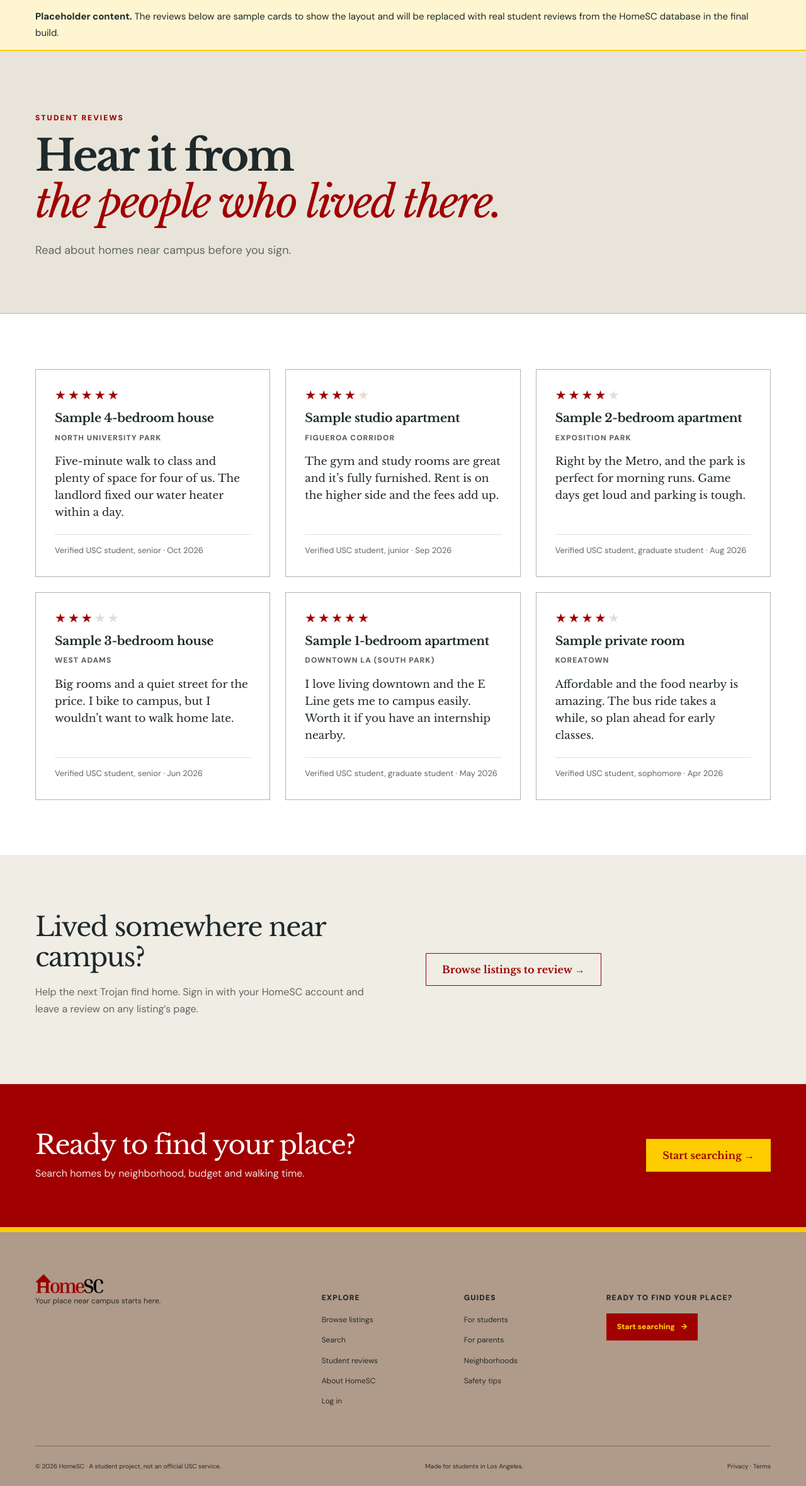
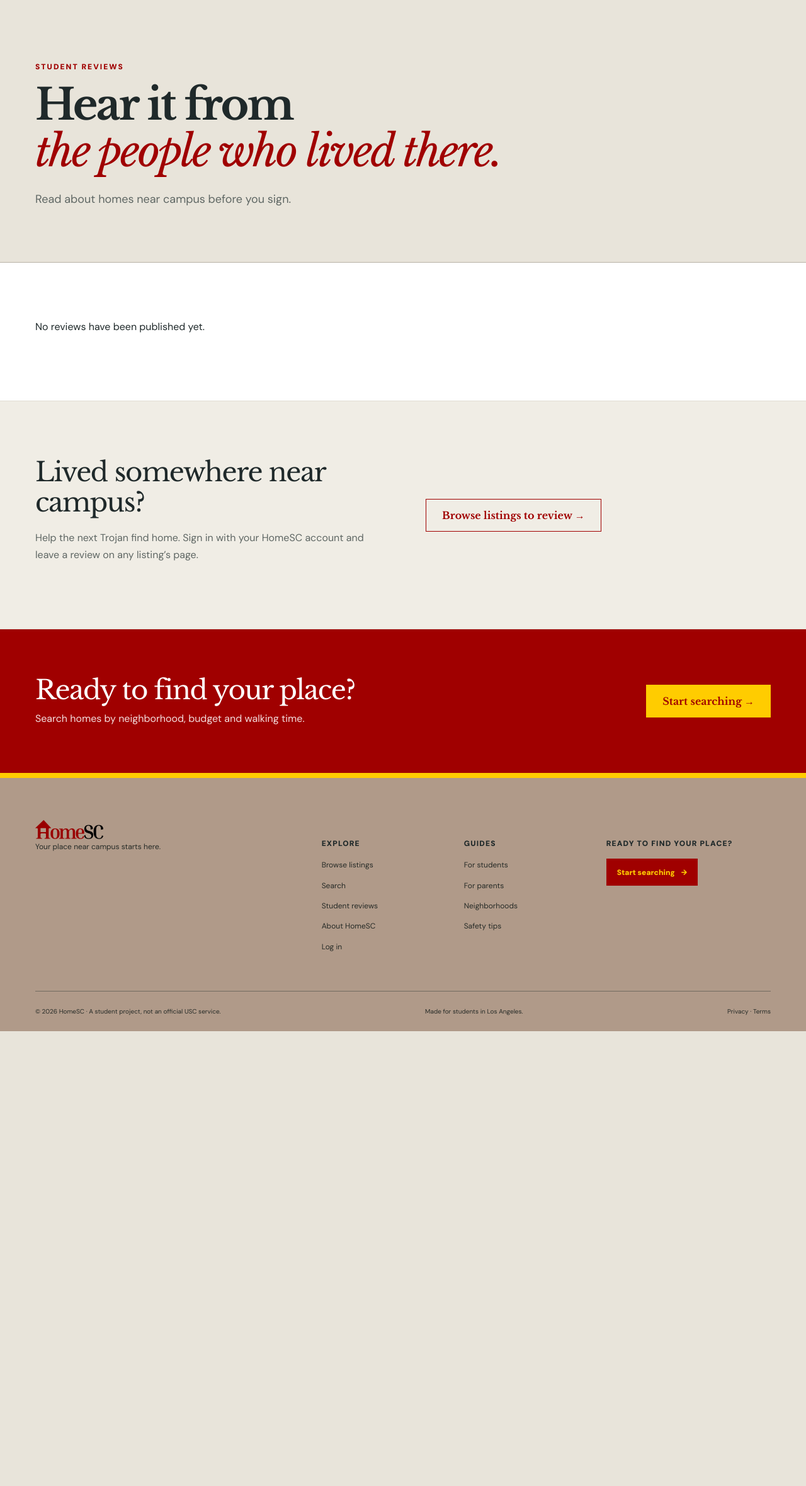
Before and after one commit to Aron-105/campus_housing, a PHP site: page /reviews.php in a window 1280 px wide. Shown: the part 88-2447 px from the top of the page at 63% size. After the commit the page ends 1725 px from the top, so only its background shows below. Run offline with PHP 8.4, Linux system fonts and the light colour scheme; tables that the repository leaves empty or names only in its code hold one stand-in row (values such as "Sample post").

Commit message:
changed reviews to be based on real content

```diff
--- a/reviews.php
+++ b/reviews.php
@@ -1,43 +1,68 @@
 <?php
 require __DIR__ . '/bootstrap.php';
+require __DIR__ . '/browse_data.php';
 require __DIR__ . '/includes/layout.php';
 $pageTitle = 'Reviews';
 $pageDescription = 'Reviews of homes near USC.';
 $currentPage = 'reviews.php';
 
-// PLACEHOLDER: sample reviews to show the layout. In the final build these
-// will come from the reviews table in the HomeSC database.
-$reviews = [
-    [5, 'Sample 4-bedroom house', 'North University Park', 'Five-minute walk to class and plenty of space for four of us. The landlord fixed our water heater within a day.', 'Verified USC student, senior', 'Oct 2026'],
-    [4, 'Sample studio apartment', 'Figueroa Corridor', 'The gym and study rooms are great and it’s fully furnished. Rent is on the higher side and the fees add up.', 'Verified USC student, junior', 'Sep 2026'],
-    [4, 'Sample 2-bedroom apartment', 'Exposition Park', 'Right by the Metro, and the park is perfect for morning runs. Game days get loud and parking is tough.', 'Verified USC student, graduate student', 'Aug 2026'],
-    [3, 'Sample 3-bedroom house', 'West Adams', 'Big rooms and a quiet street for the price. I bike to campus, but I wouldn’t want to walk home late.', 'Verified USC student, senior', 'Jun 2026'],
-    [5, 'Sample 1-bedroom apartment', 'Downtown LA (South Park)', 'I love living downtown and the E Line gets me to campus easily. Worth it if you have an internship nearby.', 'Verified USC student, graduate student', 'May 2026'],
-    [4, 'Sample private room', 'Koreatown', 'Affordable and the food nearby is amazing. The bus ride takes a while, so plan ahead for early classes.', 'Verified USC student, sophomore', 'Apr 2026'],
-];
+$reviews = [];
+$errorMessage = '';
+try {
+    $db = browse_database();
+    $reviews = $db->query("SELECT r.overall_rating, r.body, r.review_date,
+            h.property_id, h.listing_id, h.property_name, h.neighborhood
+        FROM reviews r
+        JOIN vw_housing_overview h ON h.property_id = r.property_id
+            AND h.listing_id = (
+                SELECT MAX(public_home.listing_id)
+                FROM vw_housing_overview public_home
+                WHERE public_home.property_id = r.property_id
+            )
+        WHERE r.status = 'published'
+        ORDER BY r.review_date DESC, r.review_id DESC")->fetch_all(MYSQLI_ASSOC);
+} catch (Throwable $e) {
+    error_log('Reviews page: ' . $e->getMessage());
+    http_response_code(503);
+    $errorMessage = 'Reviews are temporarily unavailable. Please try again later.';
+}
 
 site_header();
-?>
-<div class="notice-banner" role="note">
-    <div class="wrap"><p><strong>Placeholder content.</strong> The reviews below are sample cards to show the layout and will be replaced with real student reviews from the HomeSC database in the final build.</p></div>
-</div>
-<?php
 page_hero('Student reviews', 'Hear it from<br><em>the people who lived there.</em>',
     'Read about homes near campus before you sign.');
 ?>
 <section class="section">
     <div class="wrap">
+        <?php if ($errorMessage) { ?>
+        <p role="status"><?= escape($errorMessage) ?></p>
+        <?php } elseif (!$reviews) { ?>
+        <p>No reviews have been published yet.</p>
+        <?php } else { ?>
         <div class="card-grid">
-            <?php foreach ($reviews as [$rating, $property, $area, $text, $reviewer, $date]) { ?>
+            <?php foreach ($reviews as $review) {
+                $rating = $review['overall_rating'];
+                $wholeStars = filter_var($rating, FILTER_VALIDATE_INT, ['options' => ['min_range' => 1, 'max_range' => 5]]);
+                $listingUrl = 'details.php?property_id=' . (int)$review['property_id']
+                    . '&listing_id=' . (int)$review['listing_id'] . '#reviews';
+            ?>
             <article class="card review-card">
-                <p class="stars" aria-label="<?= $rating ?> out of 5 stars"><?= str_repeat('★', $rating) ?><span><?= str_repeat('★', 5 - $rating) ?></span></p>
-                <h3><?= escape($property) ?></h3>
-                <p class="review-area"><?= escape($area) ?></p>
-                <blockquote><?= escape($text) ?></blockquote>
-                <p class="review-meta"><?= escape($reviewer) ?> · <?= escape($date) ?></p>
+                <?php if ($wholeStars !== false) { ?>
+                <p class="stars" aria-label="<?= $wholeStars ?> out of 5 stars"><?= str_repeat('★', $wholeStars) ?><span><?= str_repeat('★', 5 - $wholeStars) ?></span></p>
+                <?php } else { ?>
+                <p class="stars"><?= isset($rating) ? escape($rating) . ' / 5' : 'Unrated' ?></p>
+                <?php } ?>
+                <h3><a href="<?= escape($listingUrl) ?>"><?= escape($review['property_name'] ?: 'Home near USC') ?></a></h3>
+                <?php if (!empty($review['neighborhood'])) { ?>
+                <p class="review-area"><?= escape($review['neighborhood']) ?></p>
+                <?php } ?>
+                <?php if (trim($review['body'] ?? '') !== '') { ?>
+                <blockquote><?= nl2br(escape($review['body'])) ?></blockquote>
+                <?php } ?>
+                <p class="review-meta"><?= escape($review['review_date'] ?: 'Date unavailable') ?></p>
             </article>
             <?php } ?>
         </div>
+        <?php } ?>
     </div>
 </section>
 
```
